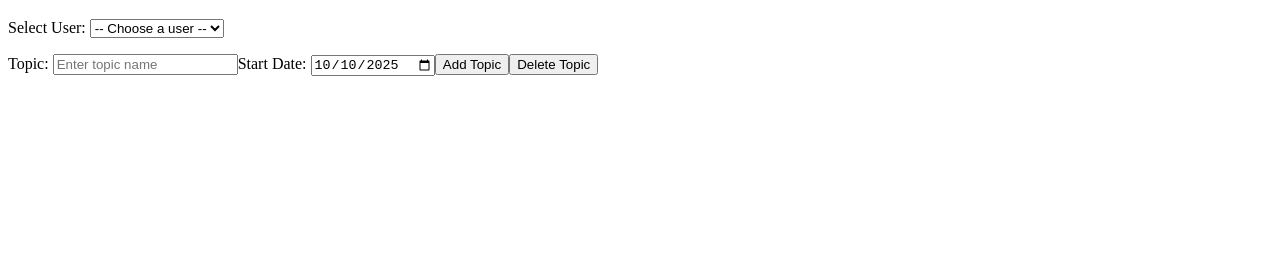
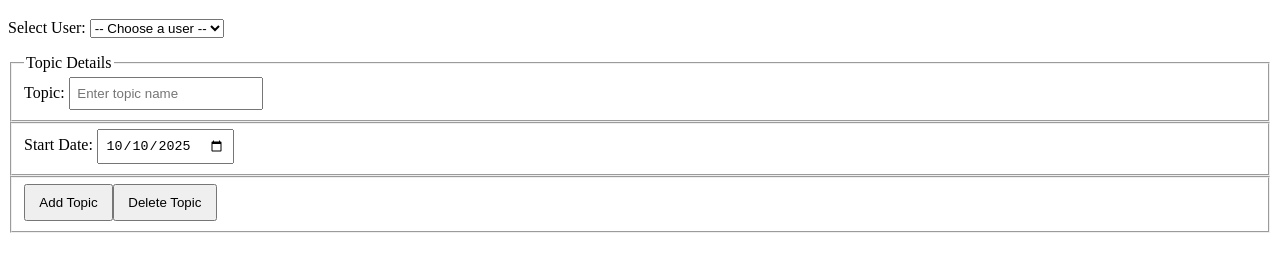
Before and after one commit to sisaymehari/Picsine-Sprint-1-Project-1, a website with bundled scripts: page public/index.html in a window 1280 px wide. Shown: the part 61-332 px from the top of the page. Built offline with nearby package versions, Linux system fonts and the light colour scheme.

Commit message:
lighthouse test

```diff
--- a/public/index.html
+++ b/public/index.html
@@ -1,10 +1,17 @@
 <!DOCTYPE html>
-<html>
+<html lang="en">
   <head>
-    <title>Sisay</title>
-    <link rel="icon" href="#">
+    <meta charset="UTF-8" />
+    <meta name="viewport" content="width=device-width, initial-scale=1.0" />
+
+    <title>Spaced Repetition Tracker</title>
+    <link rel="icon" href="favicon.ico" />
+
     <script type="module" src="script.mjs"></script>
   </head>
+
   <body>
+    <!-- Main landmark for accessibility -->
+    <main id="mainContent"></main>
   </body>
 </html>
--- a/public/script.mjs
+++ b/public/script.mjs
@@ -31,6 +31,7 @@ agendaList.id = "agendaList";
 const form = document.createElement("form");
 form.id = "addForm";
 
+// --- Topic input ---
 const topicLabel = document.createElement("label");
 topicLabel.textContent = "Topic: ";
 topicLabel.setAttribute("for", "topicInput");
@@ -40,7 +41,10 @@ topicInput.type = "text";
 topicInput.id = "topicInput";
 topicInput.required = true;
 topicInput.placeholder = "Enter topic name";
+// --- Inline style for touch target ---
+topicInput.style.padding = "0.5em";
 
+// --- Date input ---
 const dateLabel = document.createElement("label");
 dateLabel.textContent = "Start Date: ";
 dateLabel.setAttribute("for", "dateInput");
@@ -50,20 +54,30 @@ dateInput.type = "date";
 dateInput.id = "dateInput";
 dateInput.required = true;
 dateInput.valueAsDate = new Date(); // default to today
+// --- Inline style for touch target ---
+dateInput.style.padding = "0.5em";
 
+// --- Buttons ---
 const submitBtn = document.createElement("button");
 submitBtn.type = "submit";
 submitBtn.textContent = "Add Topic";
+submitBtn.setAttribute("aria-label", "Add Topic");
+// --- Inline style for touch target ---
+submitBtn.style.padding = "0.7em 1em";
 
 const deleteBtn = document.createElement("button");
 deleteBtn.textContent = "Delete Topic";
 deleteBtn.type = "button"; // Prevent form submission
+deleteBtn.setAttribute("aria-label", "Delete Topic");
+// --- Inline style for touch target ---
+deleteBtn.style.padding = "0.7em 1em";
+
 deleteBtn.addEventListener("click", () => {
   const userId = userSelect.value;
   if (!userId) {
     alert("Please select a user first.");
   } else {
-    var result = confirm(`Want to delete topic of ${userId}?`);
+    const result = confirm(`Want to delete topic of ${userId}?`);
     if (result) {
       clearData(userId);
       renderAgenda(userId);
@@ -71,9 +85,21 @@ deleteBtn.addEventListener("click", () => {
   }
 });
 
+// --- Wrap inputs and buttons in fieldsets for accessibility ---
+const topicField = document.createElement("fieldset");
+const topicLegend = document.createElement("legend");
+topicLegend.textContent = "Topic Details";
+topicField.appendChild(topicLegend);
+topicField.append(topicLabel, topicInput);
 
+const dateField = document.createElement("fieldset");
+dateField.append(dateLabel, dateInput);
 
-form.append(topicLabel, topicInput, dateLabel, dateInput, submitBtn, deleteBtn);
+const buttonField = document.createElement("fieldset");
+buttonField.append(submitBtn, deleteBtn);
+
+// Append fieldsets to form
+form.append(topicField, dateField, buttonField);
 
 // Add all elements to body
 document.body.append(
```
